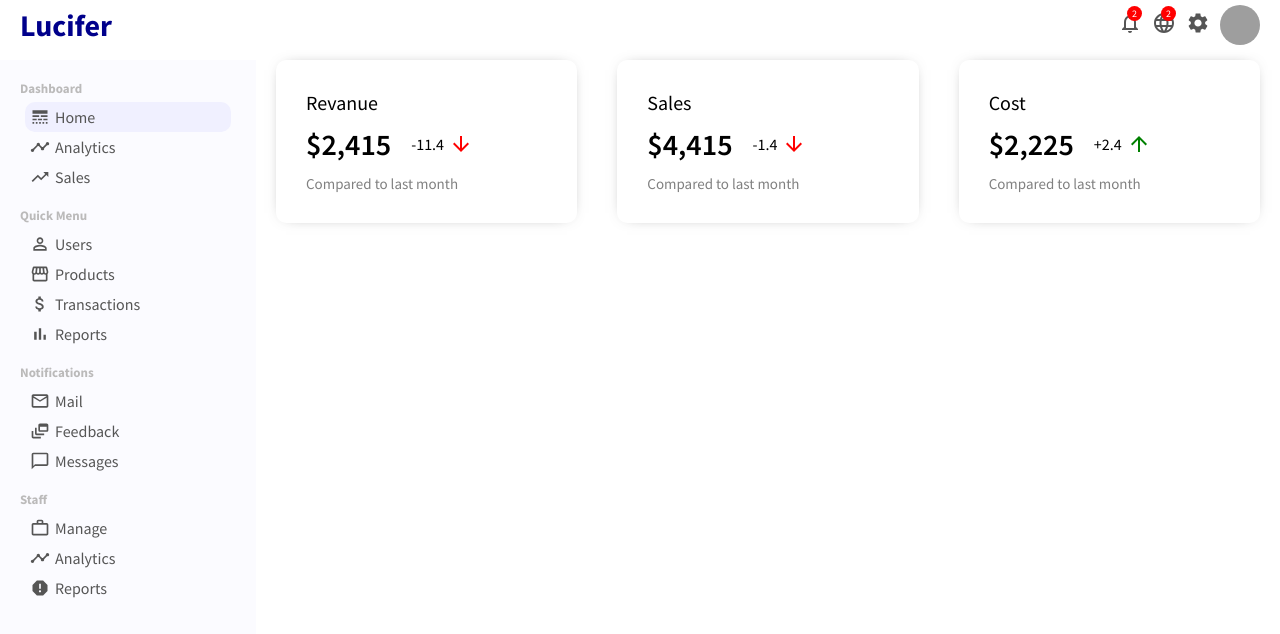
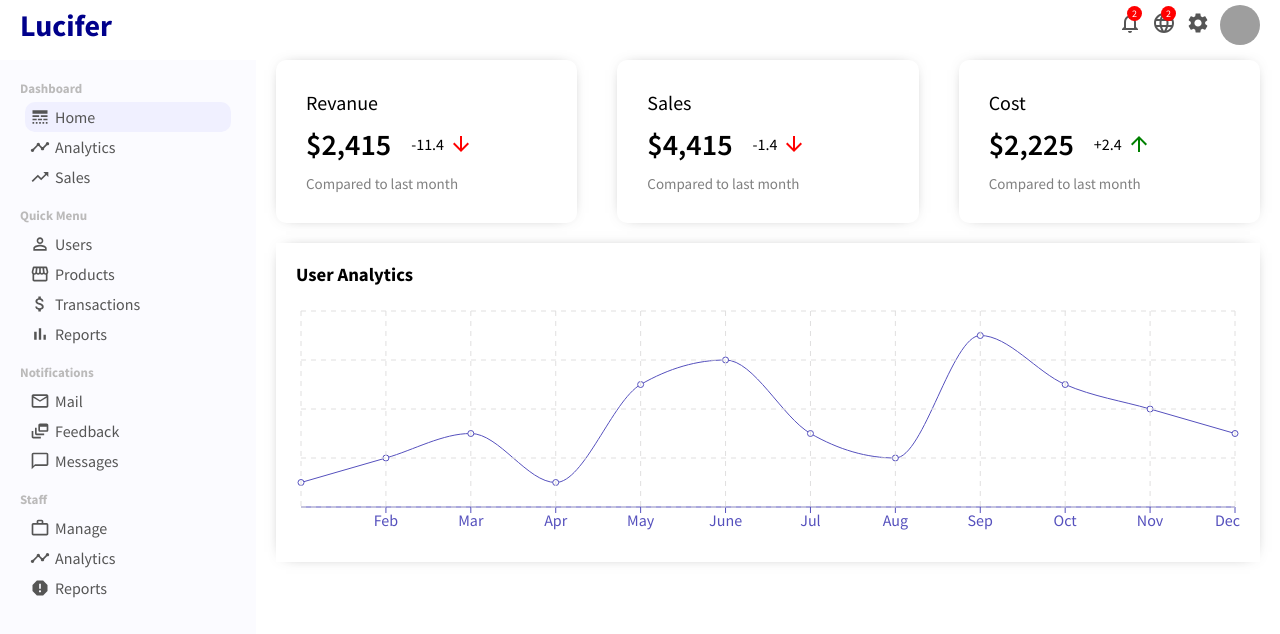
Before and after one commit to deeqakkk/Netflix-Admin, a React (Create React App) app: page / in a window 1280 px wide. Shown: the top 634 px of the page. Built offline with nearby package versions, Linux system fonts and the light colour scheme; grey boxes are pictures that could not be loaded.

Commit message:
rechart implemented

```diff
--- a/package.json
+++ b/package.json
@@ -12,6 +12,7 @@
     "react-dom": "^17.0.2",
     "react-router-dom": "^6.2.1",
     "react-scripts": "5.0.0",
+    "recharts": "^2.1.8",
     "web-vitals": "^2.1.4"
   },
   "scripts": {
--- /dev/null
+++ b/src/Components/Chart/Chart.jsx
@@ -0,0 +1,26 @@
+import "./chart.css";
+import {
+  LineChart,
+  Line,
+  XAxis,
+  CartesianGrid,
+  Tooltip,
+  ResponsiveContainer,
+} from "recharts";
+
+export default function Chart({ title, data, dataKey, grid }) {
+
+  return (
+    <div className="chart">
+      <h3 className="chartTitle">{title}</h3>
+      <ResponsiveContainer width="100%" aspect={4 / 1}>
+        <LineChart data={data}>
+          <XAxis dataKey="name" stroke="#5550bd" />
+          <Line type="monotone" dataKey={dataKey} stroke="#5550bd" />
+          <Tooltip />
+          {grid && <CartesianGrid stroke="#e0dfdf" strokeDasharray="5 5" />}
+        </LineChart>
+      </ResponsiveContainer>
+    </div>
+  );
+}
--- /dev/null
+++ b/src/Components/Chart/chart.css
@@ -0,0 +1,10 @@
+.chart {
+    margin: 20px;
+    padding: 20px;
+    -webkit-box-shadow: 0px 0px 15px -10px rgba(0, 0, 0, 0.75);
+    box-shadow: 0px 0px 15px -10px rgba(0, 0, 0, 0.75);
+}
+
+.chartTitle {
+    margin-bottom: 20px;
+}
--- a/src/Pages/Home/Home.jsx
+++ b/src/Pages/Home/Home.jsx
@@ -1,6 +1,13 @@
-import React from 'react';
-import "./home.css"
-import FeaturedInfo from '../../Components/FeaturedInfo/FeaturedInfo';
+import React from "react";
+import "./home.css";
+import FeaturedInfo from "../../Components/FeaturedInfo/FeaturedInfo";
+import Chart from "../../Components/Chart/Chart";
+import {userData }from "../../dummyData";
 export default function Home() {
-  return <div className='home'><FeaturedInfo/></div>;
+  return (
+    <div className="home">
+      <FeaturedInfo />
+      <Chart data={userData} title="User Analytics" grid dataKey="Active User" />
+    </div>
+  );
 }
--- /dev/null
+++ b/src/dummyData.js
@@ -0,0 +1,49 @@
+export const userData = [{
+        name: "Jan",
+        "Active User": 1000,
+    },
+    {
+        name: "Feb",
+        "Active User": 2000,
+    },
+    {
+        name: "Mar",
+        "Active User": 3000,
+    },
+    {
+        name: "Apr",
+        "Active User": 1000,
+    },
+    {
+        name: "May",
+        "Active User": 5000,
+    },
+    {
+        name: "June",
+        "Active User": 6000,
+    },
+    {
+        name: "Jul",
+        "Active User": 3000,
+    },
+    {
+        name: "Aug",
+        "Active User": 2000,
+    },
+    {
+        name: "Sep",
+        "Active User": 7000,
+    },
+    {
+        name: "Oct",
+        "Active User": 5000,
+    },
+    {
+        name: "Nov",
+        "Active User": 4000,
+    },
+    {
+        name: "Dec",
+        "Active User": 3000,
+    },
+];
```
Also changed, not shown: 1 other file (tests, documents, lock files or other folders).
